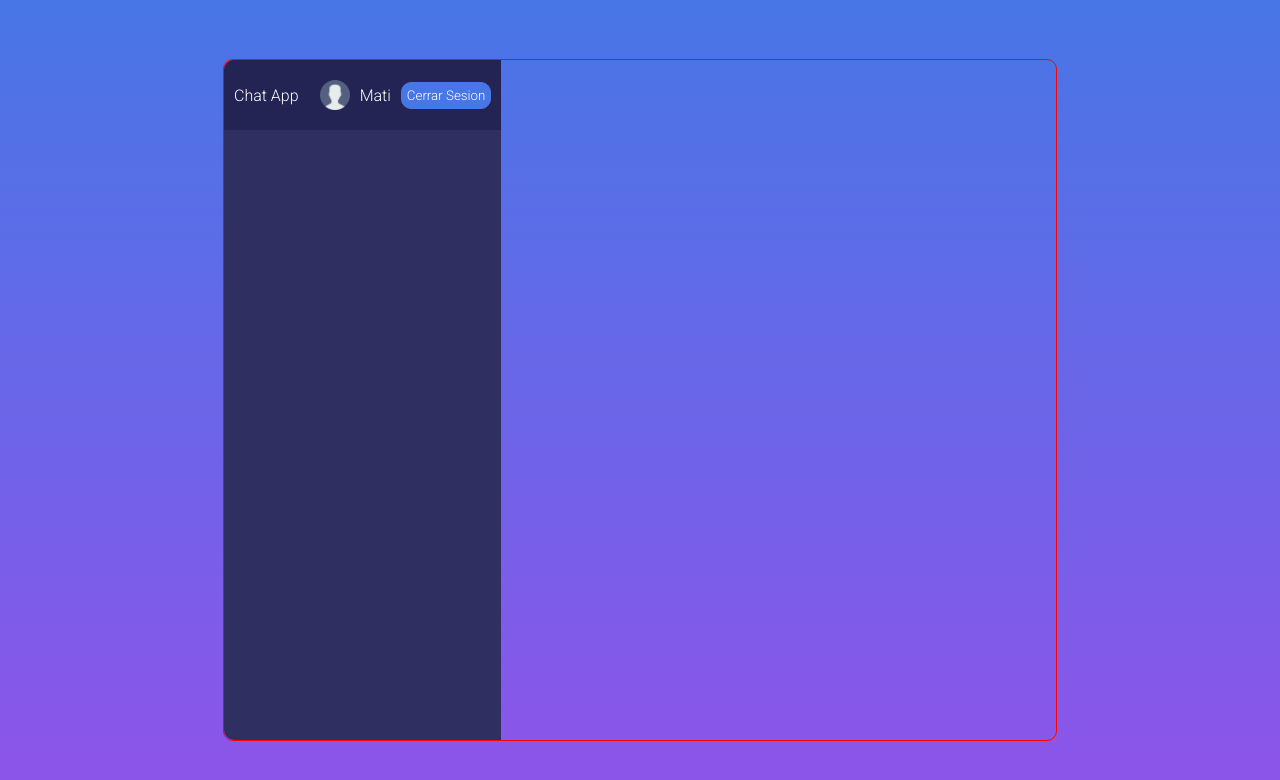
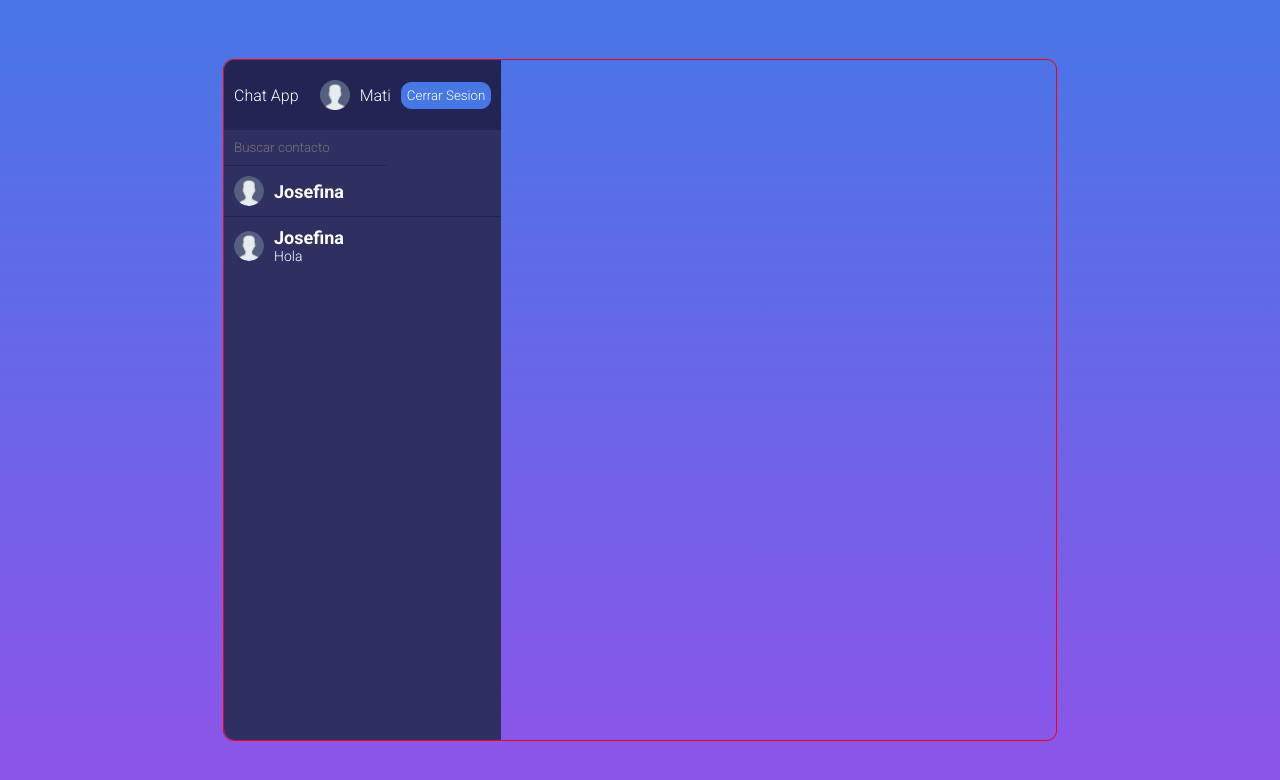
Before and after one commit to MatiCantora/chat-app, a React (Create React App) app: page / in a window 1280 px wide. Shown: the top 780 px of the page. Built offline with nearby package versions, Linux system fonts and the light colour scheme.

Commit message:
Chat layout

```diff
--- a/src/components/Chats.jsx
+++ b/src/components/Chats.jsx
@@ -1,5 +1,16 @@
 import React from "react"
+import user from "../img/user.png"
 
 export const Chats = () => {
-	return <div>Chats</div>
+	return (
+		<div className="chats">
+			<div className="user-chat">
+				<img src={user} alt="" />
+				<div className="user-chat-info">
+					<span>Josefina</span>
+					<p>Hola</p>
+				</div>
+			</div>
+		</div>
+	)
 }
--- a/src/components/Search.jsx
+++ b/src/components/Search.jsx
@@ -1,5 +1,18 @@
 import React from "react"
+import user from "../img/user.png"
 
 export const Search = () => {
-	return <div>Search</div>
+	return (
+		<div className="search">
+			<div className="search-form">
+				<input type="text" name="" id="" placeholder="Buscar contacto" />
+			</div>
+			<div className="user-chat">
+				<img src={user} alt="" />
+				<div className="user-chat-info">
+					<span>Josefina</span>
+				</div>
+			</div>
+		</div>
+	)
 }
--- a/src/components/Sidebar.jsx
+++ b/src/components/Sidebar.jsx
@@ -1,10 +1,14 @@
 import React from "react"
+import { Chats } from "./Chats"
 import { Navbar } from "./Navbar"
+import { Search } from "./Search"
 
 export const Sidebar = () => {
 	return (
 		<div className="sidebar">
 			<Navbar />
+			<Search />
+			<Chats />
 		</div>
 	)
 }
--- a/src/styles.scss
+++ b/src/styles.scss
@@ -117,7 +117,56 @@
 					}
 				}
 			}
+
+			.search {
+				border-bottom: 1px solid #232453;
+
+				.search-form {
+					display: flex;
+					align-items: center;
+					input {
+						background-color: transparent;
+						border: none;
+						color: white;
+						outline: none;
+						border-bottom: 1px solid #232453;
+						// padding-bottom: 10px;
+						// padding-top: 10px;
+						padding: 10px 0 10px 10px;
+					}
+				}
+			}
+
+			.user-chat {
+				display: flex;
+				align-items: center;
+				gap: 10px;
+				padding: 10px;
+				color: #fff;
+				cursor: pointer;
+
+				&:hover {
+					background-color: #232453;
+				}
+				img {
+					width: 30px;
+					height: 30px;
+					border-radius: 50%;
+				}
+
+				.user-chat-info {
+					span {
+						font-size: 18px;
+						font-weight: 700;
+					}
+					p {
+						font-size: 14px;
+						font-weight: 300;
+					}
+				}
+			}
 		}
+
 		.chat {
 			flex: 2;
 		}
```
